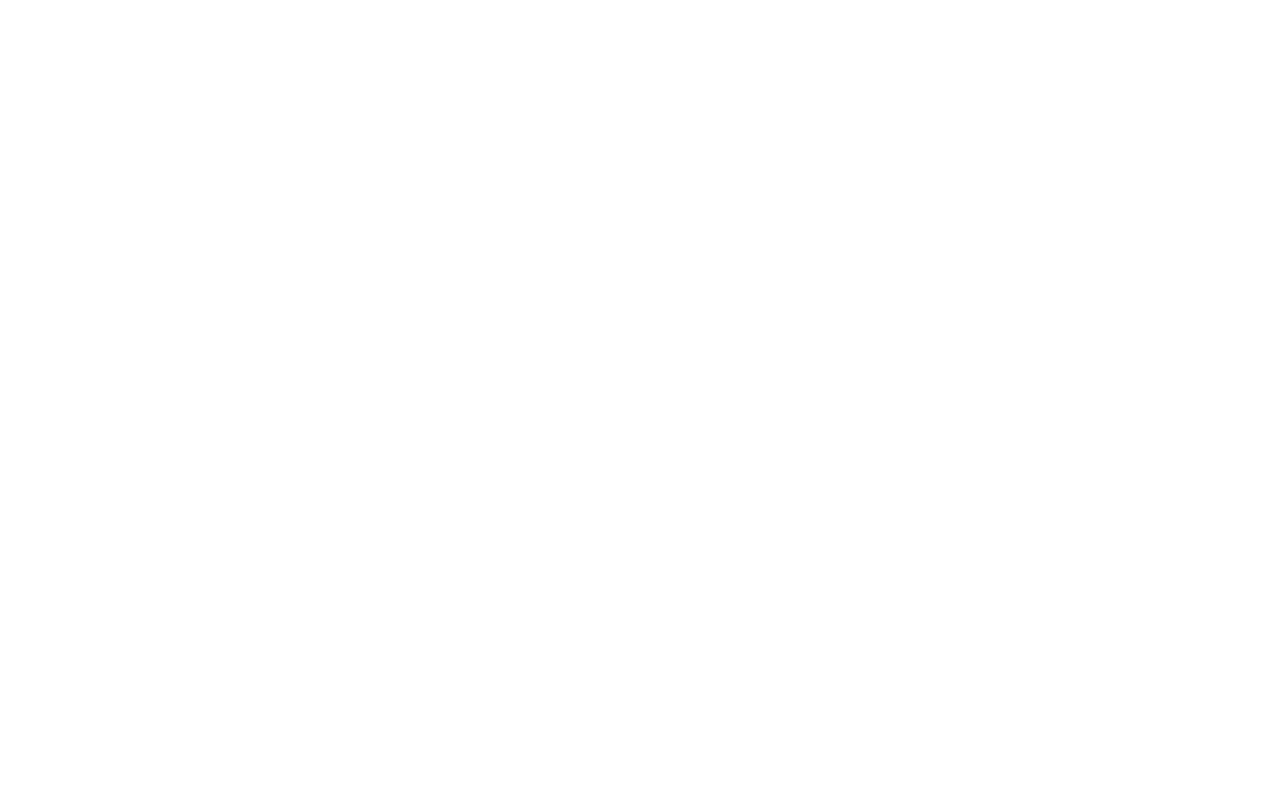
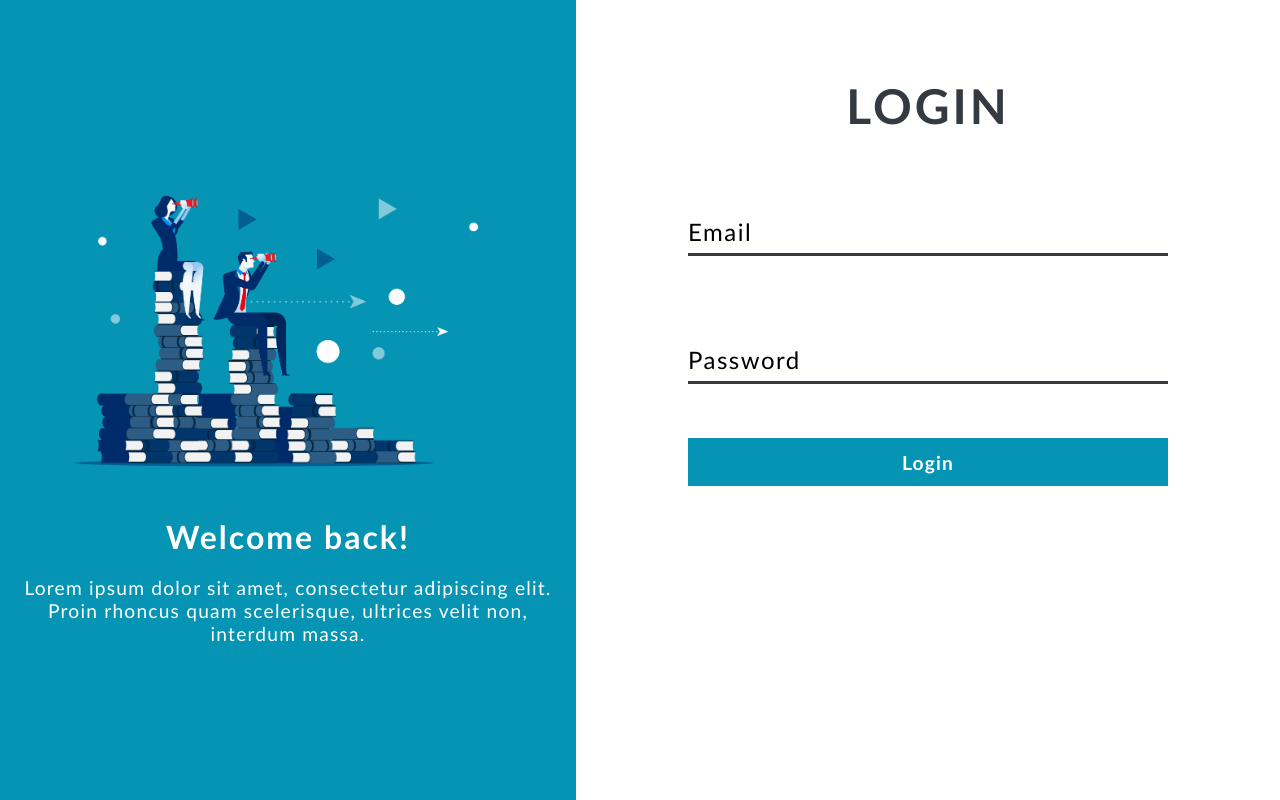
Before and after one commit to piotrorczykowski/Login-And-Register-Form, a Vue app in the folder frontend/: page / in a window 1280 px wide. Built offline with nearby package versions, Linux system fonts and the light colour scheme.

Commit message:
Add login form

```diff
--- a/frontend/src/App.vue
+++ b/frontend/src/App.vue
@@ -1,13 +1,78 @@
 <template>
-
+  <div id="app">
+    <div id="left">
+      <div id="graphic">
+        <img src="@/assets/welcomeImage.jpeg" id="image">
+      </div>
+      <div id="message">
+        <h2>Welcome back!</h2>
+        <p>Lorem ipsum dolor sit amet, consectetur adipiscing elit.
+          Proin rhoncus quam scelerisque, ultrices velit non, interdum massa.
+        </p>
+      </div>
+    </div>
+    <div id="right">
+      <LoginForm />
+    </div>
+  </div>
 </template>
 
 <script>
+import LoginForm from './components/LoginForm.vue'
+
 export default {
-
+  components: {
+    LoginForm
+  }
 }
 </script>
 
 <style>
+  * {
+    margin: 0;
+    padding: 0;
+
+  }
+
+  #app {
+    display: flex;
+  }
+
+  #left {
+    width: 45vw;
+    height: 100vh;
+    background-color: #0594B4;
+
+    display: flex;
+    flex-direction: column;
+    justify-content: center;
+  }
+
+  #image {
+    width: 35vw;
+    height: auto;
+    margin-left: calc((45vw - 35vw) / 2 );
+  }
+
+  #message {
+    text-align: center;
+    color: white;
+  }
+
+  #message h2 {
+    font-size: 2em;
+    color: white;
+    padding-top: 1em;
+  }
+
+  #message p {
+    font-size: 1.2em;
+    padding: 1em;
+  }
+
+  #right {
+    width: 55vw;
+    height: 100vh;
+  }
 
 </style>
--- /dev/null
+++ b/frontend/src/components/InputField.vue
@@ -0,0 +1,161 @@
+<template>
+    <div id=field>
+        <input
+            :id=otherValues
+            @blur="isUnfocused = true"
+            @focus="isUnfocused = false"
+            @change="animationFlag = !animationFlag"
+            :type=type
+            :name=otherValues
+            autocomplete="off"
+            v-model="value">
+        <label
+            :class="[(isUnfocused && !value) ? 'placeholder' : 'placeholderUp', (!animationFlag) ? 'labelClass' : '']"
+            :for=type>
+            {{ label }}
+        </label>
+        <span id="line" :class="{ bottomLine: isUnfocused }"></span>
+    </div>
+</template>
+
+<script>
+export default {
+    props: [
+        'type',
+        'label',
+        'otherValues'
+    ],
+    data() {
+        return {
+            value: '',
+            isUnfocused: true,
+            animationFlag: false
+        }
+    }
+}
+</script>
+
+<style>
+    * {
+        margin: 0;
+        padding: 0;
+        box-sizing: border-box;
+        font-family:'Gill Sans', 'Gill Sans MT', Calibri, 'Trebuchet MS', sans-serif;
+        letter-spacing: 0.0625em;
+    }
+
+    #field {
+        display: flex;
+        flex-direction: column;
+        justify-content: flex-end;
+        padding: 1em;
+
+        height: 8em;
+    }
+
+    /* Styles for placeholder */
+    @keyframes placeholderForwards {
+        from {
+            font-size: 1.5em;
+            margin-bottom: -40px;
+            opacity: 1;
+        }
+        to {
+            font-size: 1em;
+            margin-bottom: -10px;
+            opacity: 0.7;
+        }
+    }
+
+    @keyframes placeholderBackwards {
+        from {
+            font-size: 1em;
+            margin-bottom: -10px;
+            opacity: 0.7;
+        }
+        to {
+            font-size: 1.5em;
+            margin-bottom: -40px;
+            opacity: 1;
+        }
+    }
+
+    label {
+        font-size: 1.5em;
+        margin-bottom: -40px;
+        z-index: 100;
+        align-self: flex-start;
+        cursor: pointer;
+        order: -1;
+    }
+
+    input:focus~.labelClass {
+        animation: placeholderForwards 0.5s forwards;
+    }
+
+    .placeholder {
+        animation: placeholderBackwards 0.5s;
+    }
+
+    .placeholderUp {
+        font-size: 1em;
+        margin-bottom: -10px;
+        opacity: 0.7;
+    }
+    /* End */
+
+    input{
+        width: 25em;
+        height: 2.5em;
+        font-size: 1.2em;
+        padding: 3px;
+        margin-bottom: 1.5em;
+        border: none;
+        cursor: pointer;
+    }
+
+    input:focus{
+        outline: none;
+    }
+
+    /* Styles for line under input */
+    @keyframes lineForwards {
+        from { width: 0em; }
+        to { width: 25em;  }
+    }
+
+    @keyframes lineBackwards {
+        from { width: 25em;  }
+        to { width: 0em; }
+    }
+
+    #line {
+        width: 25em;
+        height: 3px;
+        font-size: 1.2em;
+
+        margin-top: -30px;
+        margin-bottom: 2em;
+        background-color: #343a40;
+    }
+
+    #line::after {
+        content: "";
+        display: inline-block;
+        width: 0em;
+        height: 3px;
+
+        position: absolute;
+        background-color: #0594B4;
+    }
+
+    input:focus~#line::after {
+        animation: lineForwards 0.3s ease-out 0s 1 forwards;
+    }
+
+    .bottomLine::after {
+        animation: lineBackwards 0.3s;
+
+    }
+    /* End */
+</style>
--- /dev/null
+++ b/frontend/src/components/LoginForm.vue
@@ -0,0 +1,85 @@
+<template>
+    <div id="login">
+        <h1>LOGIN</h1>
+        <form>
+            <InputField
+                type="email"
+                label="Email"
+                otherValues="email"/>
+            <InputField
+                type="password"
+                label="Password"
+                otherValues="password"/>
+            <input type="submit" id="submit" value="Login">
+        </form>
+
+    </div>
+</template>
+
+<script>
+import InputField from './InputField.vue'
+
+export default {
+    components: {
+        InputField
+    },
+    data() {
+        return {
+            email: '',
+            password: '',
+            isUnfocused: [
+                false,
+                false
+            ]
+        }
+    }
+}
+</script>
+
+<style>
+    * {
+        margin: 0;
+        padding: 0;
+        box-sizing: border-box;
+        font-family:'Gill Sans', 'Gill Sans MT', Calibri, 'Trebuchet MS', sans-serif;
+        letter-spacing: 0.0625em;
+    }
+
+    #login {
+        width: 40vw;
+        height: 80vh;
+        margin: auto;
+
+        display: flex;
+        flex-direction: column;
+        align-items: center;
+        justify-content: center;
+    }
+
+    h1 {
+        font-size: 3em;
+        color: #343a40;
+    }
+
+    form {
+        display: flex;
+        flex-direction: column;
+        align-items: center;
+
+        padding: 3em;
+    }
+
+    #submit {
+        width: 25em;
+        height: 2.5em;
+        font-size: 1.2em;
+
+        padding: 3px;
+        /* margin-top: 1.5em; */
+
+        background-color: #0594B4;
+        border-color: #0594B4;
+        color: white;
+        font-weight: bold;
+    }
+</style>
```
Also changed, not shown: frontend/src/assets/welcomeImage.jpeg (added).
